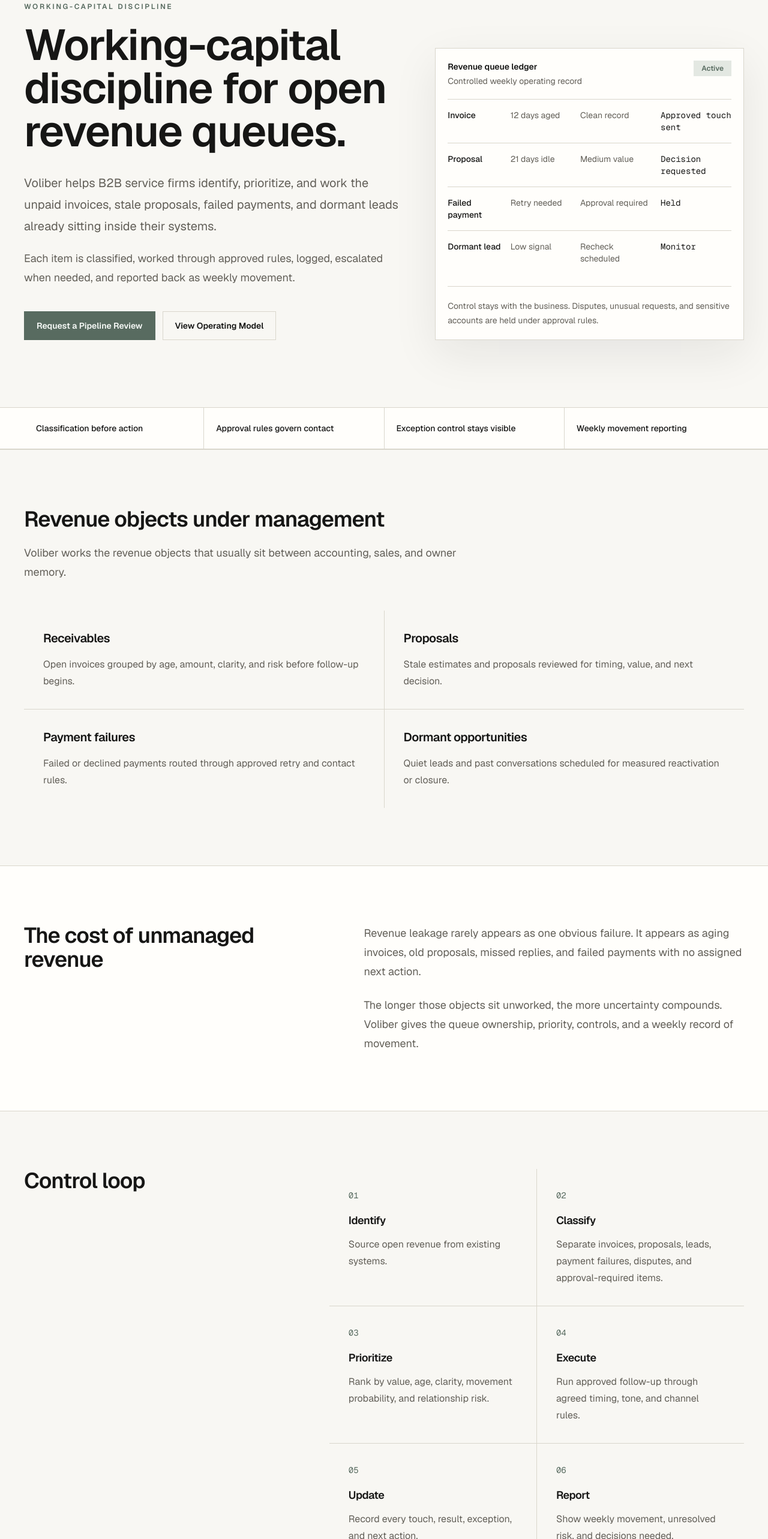
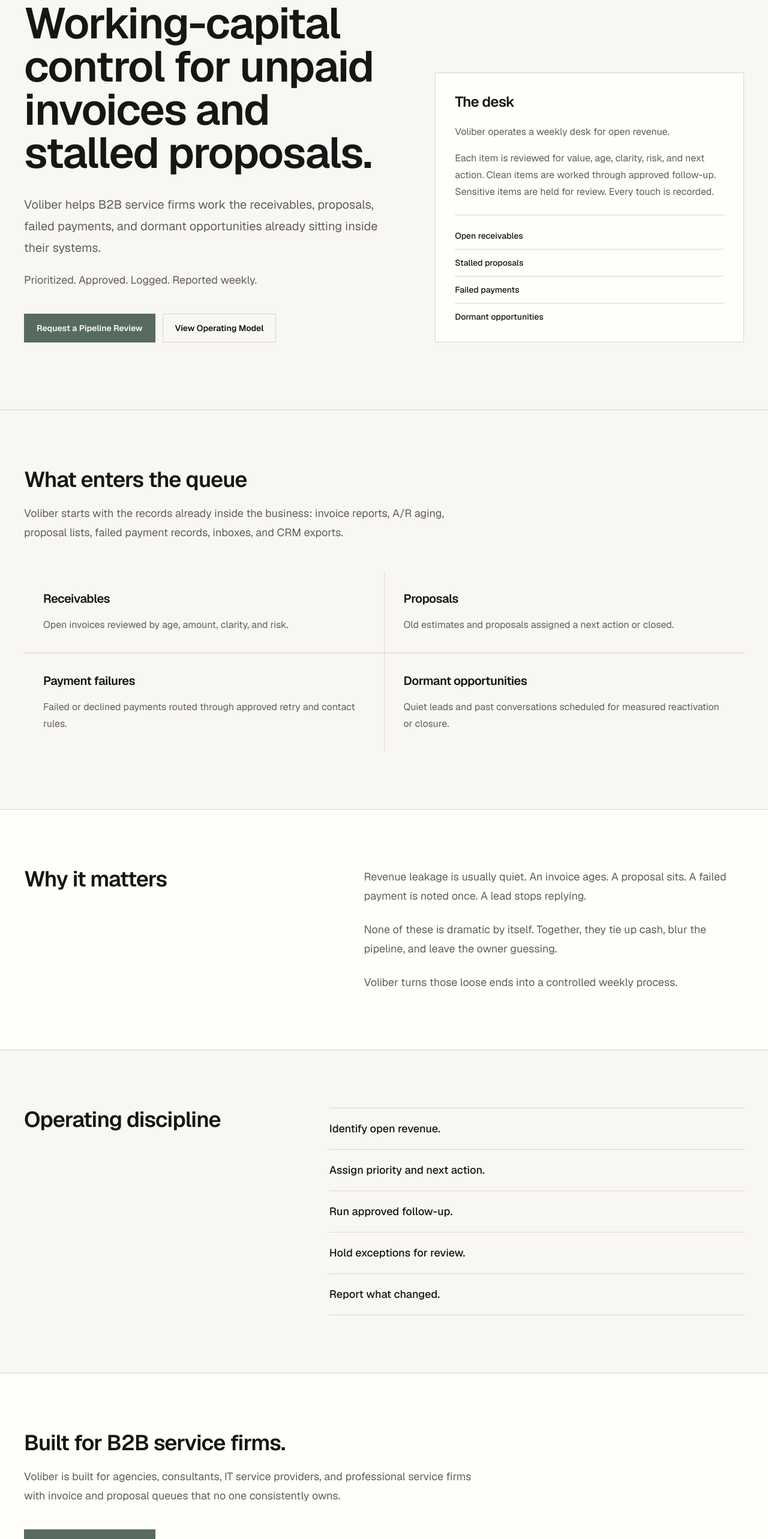
Before and after one commit to abscondata/Voliber, a Next.js app: page / in a window 1280 px wide. Shown: the part 180-2746 px from the top of the page at 60% size. Built offline with nearby package versions, Linux system fonts and the light colour scheme.

Commit message:
Tighten Voliber public copy

```diff
--- a/src/app/how-it-works/page.tsx
+++ b/src/app/how-it-works/page.tsx
@@ -10,7 +10,7 @@
 export const metadata: Metadata = {
   title: "Operating Model",
   description:
-    "Voliber applies working-capital discipline to open revenue queues inside B2B service firms.",
+    "How Voliber works receivables, proposals, failed payments, and dormant opportunities through a controlled weekly process.",
 };
 
 const sourceSystems = [
@@ -35,11 +35,10 @@
 
 const priorityInputs = [
   ["Value", "Amount at stake and commercial relevance."],
-  ["Aging", "Time since creation, due date, failure, or last touch."],
+  ["Age", "Time since creation, due date, failure, or last touch."],
   ["Clarity", "Quality of the source record and next action."],
-  ["Movement probability", "Likelihood that a controlled touch can advance the item."],
-  ["Relationship risk", "Sensitivity of the account, buyer, or context."],
-  ["Approval posture", "Whether action is cleared, held, or escalated."],
+  ["Risk", "Sensitivity of the account, buyer, or context."],
+  ["Approval", "Whether action is cleared, held, or escalated."],
 ];
 
 const reportItems = [
@@ -56,22 +55,22 @@
 export default function HowItWorksPage() {
   return (
     <>
-      <PageIntro eyebrow="Working-capital discipline" title="Operating Model">
+      <PageIntro eyebrow="Operating Model" title="How the work is controlled.">
         <p>
-          Small B2B service firms often have revenue objects sitting across accounting, sales, inboxes, CRMs, and owner memory. Voliber identifies, normalizes, classifies, prioritizes, works, logs, escalates, and reports those objects through a controlled weekly process.
+          Voliber works from the systems already inside the business. The process is weekly, documented, and governed by approval rules.
         </p>
       </PageIntro>
 
       <Section className="bg-surface">
         <Container>
           <div className="grid gap-12 lg:grid-cols-[0.9fr_1.1fr] lg:items-start">
-            <SectionHeader title="Revenue objects" />
+            <SectionHeader title="Revenue items" />
             <div className="space-y-6 text-lg leading-8 text-muted">
               <p>
-                A revenue object is an open invoice, stale proposal, failed payment, dormant opportunity, dispute, or approval-required item that still needs an operating decision.
+                The queue begins with open invoices, stale proposals, failed payments, dormant opportunities, disputes, and items that need approval.
               </p>
               <p>
-                Voliber treats those objects as a queue, not a loose collection of reminders. Each object needs a type, source, age, status, priority, approval posture, next action, and record of movement.
+                Each item needs a source, age, status, priority, approval posture, and next action before work begins.
               </p>
             </div>
           </div>
@@ -83,7 +82,7 @@
           <div className="grid gap-12 lg:grid-cols-[0.8fr_1.2fr]">
             <SectionHeader title="Source systems">
               <p>
-                The operating ledger starts with the systems already in use. The first task is to locate the open objects and confirm which records are reliable enough to work.
+                The first task is to locate the records and confirm which are reliable enough to work.
               </p>
             </SectionHeader>
             <div className="grid gap-px bg-line sm:grid-cols-2">
@@ -102,7 +101,7 @@
           <div className="grid gap-12 lg:grid-cols-[0.85fr_1.15fr]">
             <SectionHeader title="Classification">
               <p>
-                Classification keeps the queue controlled. Different object types need different timing, tone, source checks, and approval rules.
+                Different item types need different timing, tone, source checks, and approval rules.
               </p>
             </SectionHeader>
             <div className="grid gap-px bg-line sm:grid-cols-2">
@@ -121,7 +120,7 @@
           <div className="grid gap-12 lg:grid-cols-[0.75fr_1.25fr]">
             <SectionHeader title="Priority">
               <p>
-                The queue is ranked before work begins. Priority is based on operating judgment, not fake precision.
+                The queue is ranked before work begins. Priority is based on practical operating judgment.
               </p>
             </SectionHeader>
             <div className="grid gap-px bg-line md:grid-cols-3">
@@ -145,7 +144,7 @@
                 Work only begins inside agreed rules: timing, tone, contact channel, touch frequency, and stop conditions. Voliber can send or prepare follow-up only where the client has approved the object type and action.
               </p>
               <p>
-                The point is controlled movement. The business keeps authority over relationship-sensitive items, exceptions, and decisions that change commercial terms.
+                The business keeps authority over relationship-sensitive items, exceptions, and decisions that change commercial terms.
               </p>
             </div>
           </div>
@@ -171,9 +170,9 @@
       <Section className="bg-surface">
         <Container>
           <div className="grid gap-12 lg:grid-cols-[0.85fr_1.15fr] lg:items-start">
-            <SectionHeader title="Movement reporting">
+            <SectionHeader title="Weekly reporting">
               <p>
-                The weekly report is the operating record: what was worked, what moved, what aged, what was held, and what decisions are needed next.
+                The weekly report shows what was worked, what changed, what aged, what was held, and what decisions are needed next.
               </p>
             </SectionHeader>
             <div className="grid gap-px bg-line sm:grid-cols-2">
--- a/src/app/layout.tsx
+++ b/src/app/layout.tsx
@@ -16,15 +16,15 @@
 export const metadata: Metadata = {
   metadataBase: new URL("https://voliber.com"),
   title: {
-    default: "Voliber | Working-Capital Discipline",
+    default: "Voliber | Working-Capital Control",
     template: "%s | Voliber",
   },
   description:
-    "Working-capital discipline for open revenue queues inside B2B service firms.",
+    "Working-capital control for open receivables and stalled proposals inside B2B service firms.",
   openGraph: {
-    title: "Voliber | Working-Capital Discipline",
+    title: "Voliber | Working-Capital Control",
     description:
-      "Voliber identifies, classifies, prioritizes, works, logs, escalates, and reports open revenue queues.",
+      "Voliber helps B2B service firms work unpaid invoices, stalled proposals, failed payments, and dormant opportunities.",
     url: "https://voliber.com",
     siteName: "Voliber",
     locale: "en_US",
--- a/src/app/page.tsx
+++ b/src/app/page.tsx
@@ -1,27 +1,19 @@
 import {
   Container,
-  Eyebrow,
   PrimaryLink,
   SecondaryLink,
   Section,
   SectionHeader,
 } from "@/components/site-chrome";
 
-const proofPoints = [
-  "Classification before action",
-  "Approval rules govern contact",
-  "Exception control stays visible",
-  "Weekly movement reporting",
-];
-
-const revenueObjects = [
+const queueItems = [
   {
     title: "Receivables",
-    text: "Open invoices grouped by age, amount, clarity, and risk before follow-up begins.",
+    text: "Open invoices reviewed by age, amount, clarity, and risk.",
   },
   {
     title: "Proposals",
-    text: "Stale estimates and proposals reviewed for timing, value, and next decision.",
+    text: "Old estimates and proposals assigned a next action or closed.",
   },
   {
     title: "Payment failures",
@@ -33,31 +25,19 @@
   },
 ];
 
-const controlLoop = [
-  {
-    title: "Identify",
-    text: "Source open revenue from existing systems.",
-  },
-  {
-    title: "Classify",
-    text: "Separate invoices, proposals, leads, payment failures, disputes, and approval-required items.",
-  },
-  {
-    title: "Prioritize",
-    text: "Rank by value, age, clarity, movement probability, and relationship risk.",
-  },
-  {
-    title: "Execute",
-    text: "Run approved follow-up through agreed timing, tone, and channel rules.",
-  },
-  {
-    title: "Update",
-    text: "Record every touch, result, exception, and next action.",
-  },
-  {
-    title: "Report",
-    text: "Show weekly movement, unresolved risk, and decisions needed.",
-  },
+const deskItems = [
+  "Open receivables",
+  "Stalled proposals",
+  "Failed payments",
+  "Dormant opportunities",
+];
+
+const operatingDiscipline = [
+  "Identify open revenue.",
+  "Assign priority and next action.",
+  "Run approved follow-up.",
+  "Hold exceptions for review.",
+  "Report what changed.",
 ];
 
 export default function Home() {
@@ -67,47 +47,34 @@
         <Container>
           <div className="grid gap-14 lg:grid-cols-[1.1fr_0.9fr] lg:items-end">
             <div className="max-w-4xl">
-              <Eyebrow>Working-capital discipline</Eyebrow>
               <h1 className="text-5xl font-semibold tracking-tight text-foreground sm:text-7xl">
-                Working-capital discipline for open revenue queues.
+                Working-capital control for unpaid invoices and stalled proposals.
               </h1>
               <p className="mt-8 max-w-2xl text-xl leading-9 text-muted">
-                Voliber helps B2B service firms identify, prioritize, and work the unpaid invoices, stale proposals, failed payments, and dormant leads already sitting inside their systems.
+                Voliber helps B2B service firms work the receivables, proposals, failed payments, and dormant opportunities already sitting inside their systems.
               </p>
               <p className="mt-5 max-w-2xl text-lg leading-8 text-muted">
-                Each item is classified, worked through approved rules, logged, escalated when needed, and reported back as weekly movement.
+                Prioritized. Approved. Logged. Reported weekly.
               </p>
               <div className="mt-10 flex flex-col gap-3 sm:flex-row">
                 <PrimaryLink href="/contact">Request a Pipeline Review</PrimaryLink>
                 <SecondaryLink href="/how-it-works">View Operating Model</SecondaryLink>
               </div>
             </div>
-            <RevenueQueueLedger />
-          </div>
-        </Container>
-      </section>
-
-      <section className="border-y border-line bg-surface">
-        <Container>
-          <div className="grid gap-px bg-line sm:grid-cols-2 lg:grid-cols-4">
-            {proofPoints.map((point) => (
-              <div key={point} className="bg-surface px-5 py-6 text-sm font-medium text-foreground">
-                {point}
-              </div>
-            ))}
+            <TheDesk />
           </div>
         </Container>
       </section>
 
       <Section>
         <Container>
-          <SectionHeader title="Revenue objects under management">
+          <SectionHeader title="What enters the queue">
             <p>
-              Voliber works the revenue objects that usually sit between accounting, sales, and owner memory.
+              Voliber starts with the records already inside the business: invoice reports, A/R aging, proposal lists, failed payment records, inboxes, and CRM exports.
             </p>
           </SectionHeader>
           <div className="mt-12 grid gap-px bg-line md:grid-cols-2">
-            {revenueObjects.map((item) => (
+            {queueItems.map((item) => (
               <article key={item.title} className="bg-background p-6 sm:p-8">
                 <h3 className="text-xl font-semibold tracking-tight">{item.title}</h3>
                 <p className="mt-4 max-w-xl leading-7 text-muted">{item.text}</p>
@@ -120,13 +87,16 @@
       <Section className="bg-surface">
         <Container>
           <div className="grid gap-12 lg:grid-cols-[0.9fr_1.1fr] lg:items-start">
-            <SectionHeader title="The cost of unmanaged revenue" />
+            <SectionHeader title="Why it matters" />
             <div className="space-y-6 text-lg leading-8 text-muted">
               <p>
-                Revenue leakage rarely appears as one obvious failure. It appears as aging invoices, old proposals, missed replies, and failed payments with no assigned next action.
+                Revenue leakage is usually quiet. An invoice ages. A proposal sits. A failed payment is noted once. A lead stops replying.
               </p>
               <p>
-                The longer those objects sit unworked, the more uncertainty compounds. Voliber gives the queue ownership, priority, controls, and a weekly record of movement.
+                None of these is dramatic by itself. Together, they tie up cash, blur the pipeline, and leave the owner guessing.
+              </p>
+              <p>
+                Voliber turns those loose ends into a controlled weekly process.
               </p>
             </div>
           </div>
@@ -136,83 +106,55 @@
       <Section>
         <Container>
           <div className="grid gap-12 lg:grid-cols-[0.8fr_1.2fr]">
-            <SectionHeader title="Control loop" />
-            <ol className="grid gap-px bg-line sm:grid-cols-2">
-              {controlLoop.map((step, index) => (
-                <li key={step.title} className="bg-background p-6 sm:p-8">
-                  <span className="font-mono text-sm text-accent">0{index + 1}</span>
-                  <p className="mt-4 text-lg font-semibold tracking-tight">{step.title}</p>
-                  <p className="mt-3 leading-7 text-muted">{step.text}</p>
+            <SectionHeader title="Operating discipline" />
+            <ul className="divide-y divide-line border-y border-line">
+              {operatingDiscipline.map((line) => (
+                <li key={line} className="py-5 text-lg font-medium leading-7">
+                  {line}
                 </li>
               ))}
-            </ol>
+            </ul>
           </div>
         </Container>
       </Section>
 
       <Section className="bg-surface">
         <Container>
-          <div className="grid gap-10 lg:grid-cols-[1fr_1fr] lg:items-end">
-            <SectionHeader title="Built for B2B service firms and agencies.">
+          <div className="max-w-3xl">
+            <SectionHeader title="Built for B2B service firms.">
               <p>
-                Voliber fits firms with invoice, proposal, and dormant opportunity queues that no one consistently owns.
+                Voliber is built for agencies, consultants, IT service providers, and professional service firms with invoice and proposal queues that no one consistently owns.
               </p>
             </SectionHeader>
-            <div className="border-l border-line pl-6 text-lg leading-8 text-muted">
-              The model is narrow by design: existing source systems, defined approval rules, controlled execution, and weekly movement reporting.
-            </div>
-          </div>
-        </Container>
-      </Section>
-
-      <section className="border-t border-line py-20 sm:py-24">
-        <Container>
-          <div className="max-w-3xl">
-            <h2 className="text-3xl font-semibold tracking-tight sm:text-5xl">
-              If open revenue queues are aging without ownership, request a Pipeline Review.
-            </h2>
             <div className="mt-10">
               <PrimaryLink href="/contact">Request a Pipeline Review</PrimaryLink>
             </div>
           </div>
         </Container>
-      </section>
+      </Section>
     </>
   );
 }
 
-function RevenueQueueLedger() {
-  const rows = [
-    ["Invoice", "12 days aged", "Clean record", "Approved touch sent"],
-    ["Proposal", "21 days idle", "Medium value", "Decision requested"],
-    ["Failed payment", "Retry needed", "Approval required", "Held"],
-    ["Dormant lead", "Low signal", "Recheck scheduled", "Monitor"],
-  ];
-
+function TheDesk() {
   return (
-    <div className="border border-line bg-surface p-5 shadow-[0_24px_70px_rgba(22,22,21,0.08)]">
-      <div className="flex items-start justify-between gap-6 border-b border-line pb-5">
-        <div>
-          <p className="text-sm font-semibold">Revenue queue ledger</p>
-          <p className="mt-1 text-sm text-muted">Controlled weekly operating record</p>
-        </div>
-        <span className="border border-accent-soft bg-accent-soft px-3 py-1 text-xs font-semibold text-accent">
-          Active
-        </span>
+    <div className="border border-line bg-surface p-6 sm:p-8">
+      <div className="border-b border-line pb-6">
+        <h2 className="text-2xl font-semibold tracking-tight">The desk</h2>
+        <p className="mt-5 leading-7 text-muted">
+          Voliber operates a weekly desk for open revenue.
+        </p>
+        <p className="mt-4 leading-7 text-muted">
+          Each item is reviewed for value, age, clarity, risk, and next action. Clean items are worked through approved follow-up. Sensitive items are held for review. Every touch is recorded.
+        </p>
       </div>
-      <div className="divide-y divide-line">
-        {rows.map((row) => (
-          <div key={row[0]} className="grid grid-cols-[1.15fr_0.75fr] gap-4 py-4 text-sm sm:grid-cols-[0.75fr_0.85fr_1fr_1fr]">
-            <span className="font-medium text-foreground">{row[0]}</span>
-            <span className="text-muted">{row[1]}</span>
-            <span className="text-muted">{row[2]}</span>
-            <span className="font-mono text-foreground">{row[3]}</span>
-          </div>
+      <ul className="mt-6 grid gap-3 text-sm font-medium text-foreground">
+        {deskItems.map((item) => (
+          <li key={item} className="border-b border-line pb-3 last:border-b-0 last:pb-0">
+            {item}
+          </li>
         ))}
-      </div>
-      <div className="mt-5 border-t border-line pt-5 text-sm leading-6 text-muted">
-        Control stays with the business. Disputes, unusual requests, and sensitive accounts are held under approval rules.
-      </div>
+      </ul>
     </div>
   );
 }
--- a/src/components/site-chrome.tsx
+++ b/src/components/site-chrome.tsx
@@ -57,7 +57,7 @@
             <span className="text-lg font-semibold tracking-[0.12em]">VOLIBER</span>
           </div>
           <p className="mt-4 max-w-sm text-sm leading-6 text-muted">
-            Working-capital discipline for open revenue queues.
+            Working-capital control for open receivables and stalled proposals.
           </p>
         </div>
         <div className="grid gap-8 text-sm sm:grid-cols-3">
@@ -74,10 +74,10 @@
           <div>
             <p className="font-semibold text-foreground">Focus</p>
             <div className="mt-4 flex flex-col gap-3 text-muted">
-              <span>Working capital</span>
-              <span>Approval rules</span>
-              <span>Exception control</span>
-              <span>Movement reporting</span>
+              <span>Receivables</span>
+              <span>Stalled proposals</span>
+              <span>Approved follow-up</span>
+              <span>Weekly reporting</span>
             </div>
           </div>
           <div>
```
Also changed, not shown: src/app/contact/page.tsx (+4 -4 lines), src/app/who-its-for/page.tsx (+4 -4 lines).
